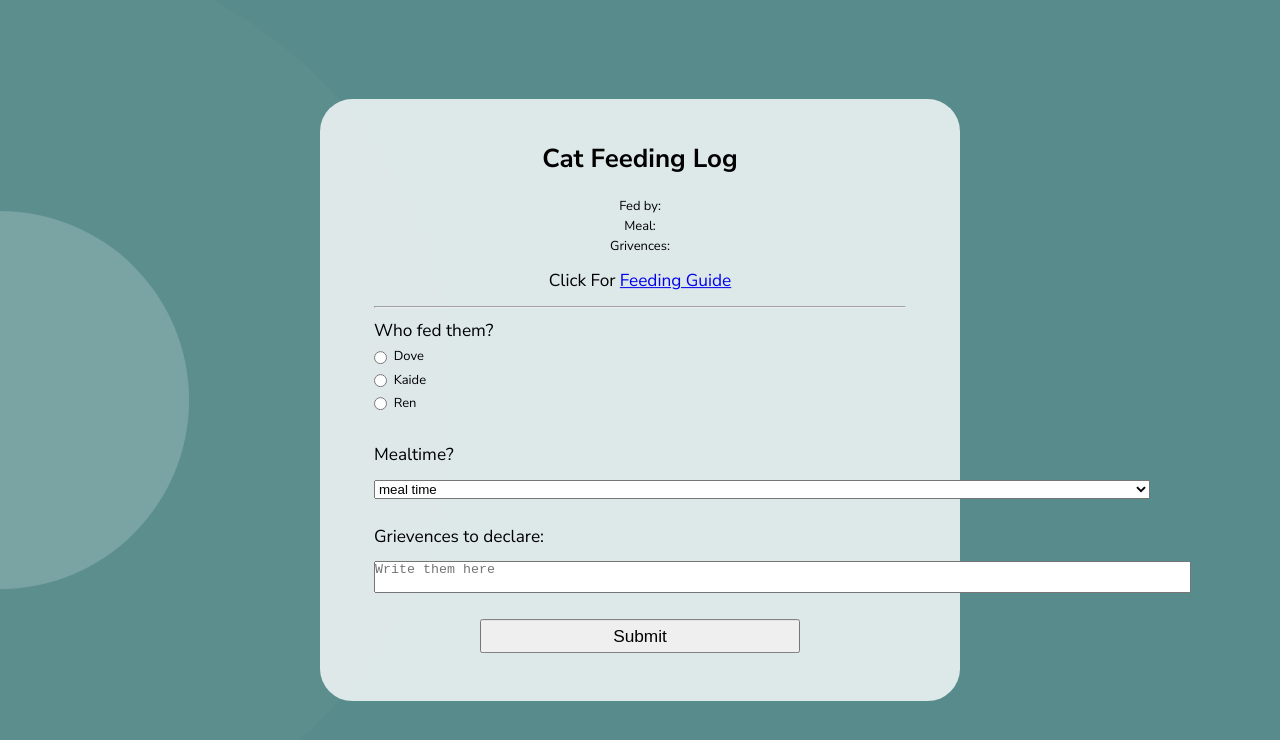
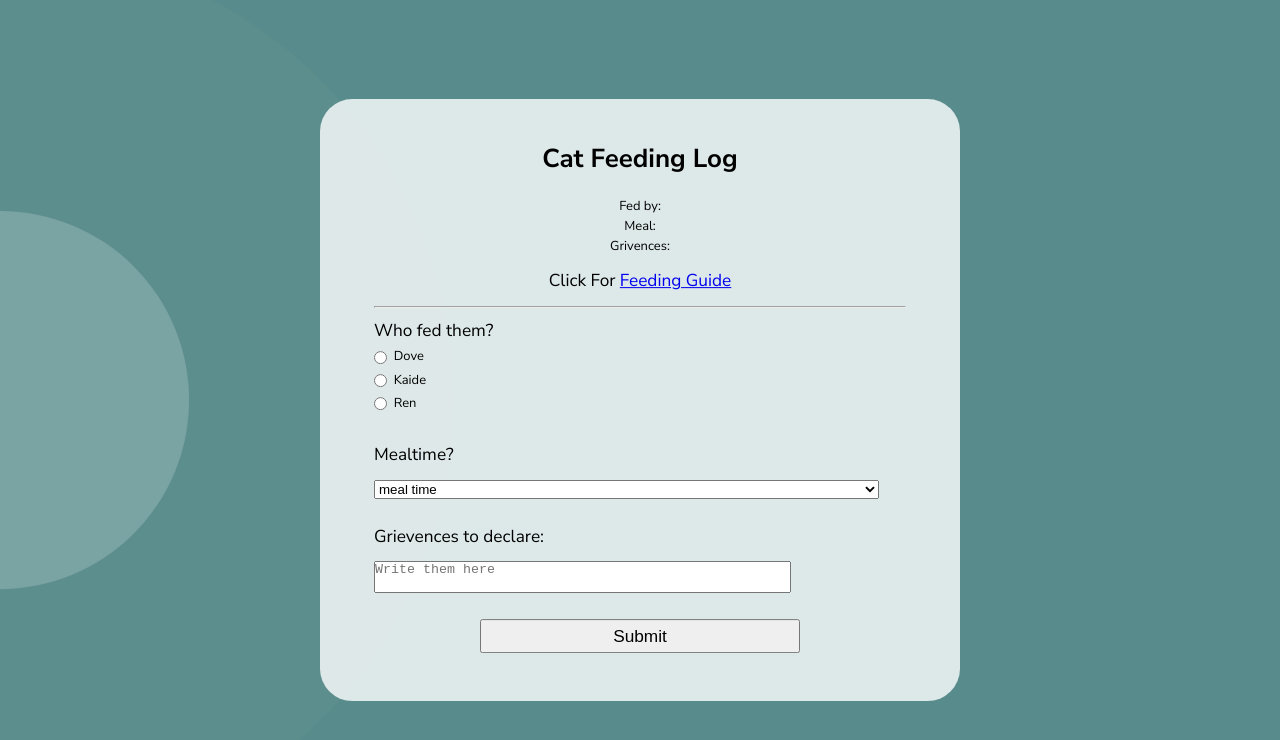
Before and after one commit to BraveLilFox/Roomates, a plain HTML site: page index.html in a window 1280 px wide. Drawn offline with Linux system fonts and the light colour scheme.

Commit message:
Update index.html

```diff
--- a/index.html
+++ b/index.html
@@ -45,7 +45,7 @@
                     </label>
 
                     <legend for="grivence" class="spacer">Grievences to declare:
-                        <textarea id="grivence" name="grivence" rows="2" cols="100" placeholder="Write them here"></textarea>
+                        <textarea id="grivence" name="grivence" rows="2" cols="50" placeholder="Write them here"></textarea>
                     </legend>
 
                 </fieldset>
```
